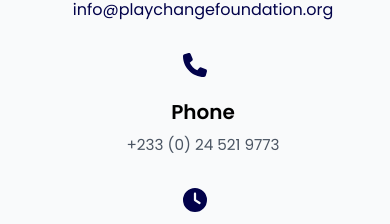
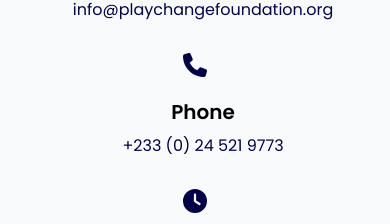
Before and after one commit to Perez361/playchangefoundation, a Next.js app: page /contact in a window 390 px wide. Shown: the part 836-1060 px from the top of the page. Built offline with nearby package versions, Linux system fonts and the light colour scheme.

Commit message:
Make the phone numbers tappable
The footer and contact page printed the number as plain text. Both are now
tel: links using the E.164 form, so a visitor on a phone can dial by tapping
rather than copying the digits by hand.

```diff
--- a/components/ContactForm.tsx
+++ b/components/ContactForm.tsx
@@ -3,7 +3,7 @@
 import { useState, FormEvent } from 'react'
 import { FontAwesomeIcon } from '@fortawesome/react-fontawesome'
 import { faMapMarkerAlt, faEnvelope, faPhone, faClock } from '@fortawesome/free-solid-svg-icons'
-import { phoneDisplay } from '@/lib/contact'
+import { phoneDisplay, phoneE164 } from '@/lib/contact'
 import { faFacebook, faTwitter, faInstagram, faLinkedin } from '@fortawesome/free-brands-svg-icons'
 
 export default function ContactForm() {
@@ -85,7 +85,7 @@ export default function ContactForm() {
                   </div>
                   <div>
                     <h3 className="text-xl font-semibold mb-2">Phone</h3>
-                    <p className="text-gray-600">{phoneDisplay}</p>
+                    <a href={`tel:${phoneE164}`} className="text-primary hover:underline">{phoneDisplay}</a>
                   </div>
                 </div>
                 <div className="flex items-start space-x-4">
--- a/components/Footer.tsx
+++ b/components/Footer.tsx
@@ -2,7 +2,7 @@ import Link from 'next/link'
 import { FontAwesomeIcon } from '@fortawesome/react-fontawesome'
 import { faFacebook, faTwitter, faInstagram, faLinkedin } from '@fortawesome/free-brands-svg-icons'
 import { faEnvelope, faPhone, faMapMarkerAlt } from '@fortawesome/free-solid-svg-icons'
-import { phoneDisplay } from '@/lib/contact'
+import { phoneDisplay, phoneE164 } from '@/lib/contact'
 
 export default function Footer() {
   return (
@@ -58,7 +58,9 @@ export default function Footer() {
               </p>
               <p>
                 <FontAwesomeIcon icon={faPhone} className="mr-2" />
-                {phoneDisplay}
+                <a href={`tel:${phoneE164}`} className="hover:text-white transition-colors duration-300">
+                  {phoneDisplay}
+                </a>
               </p>
             </div>
 
```
